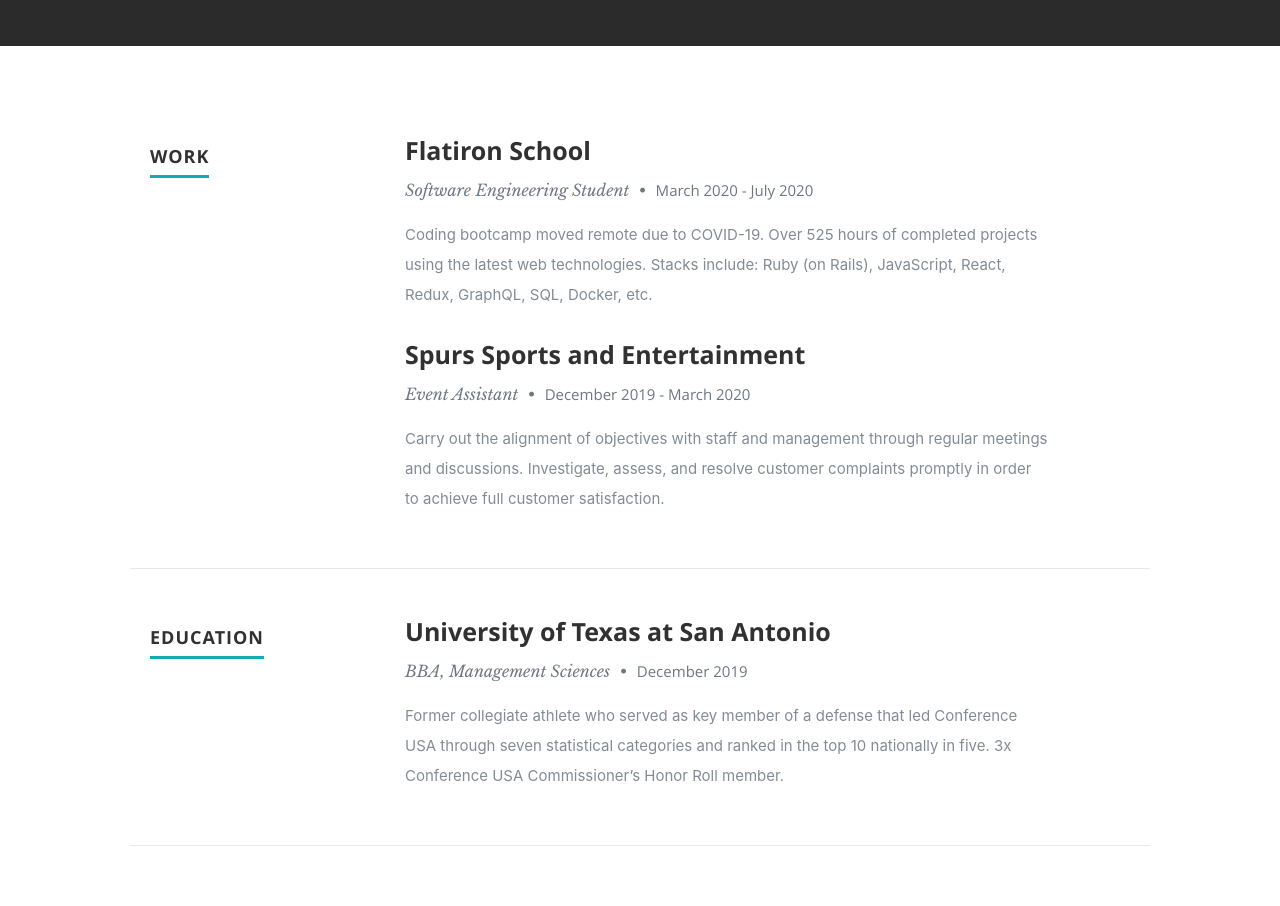
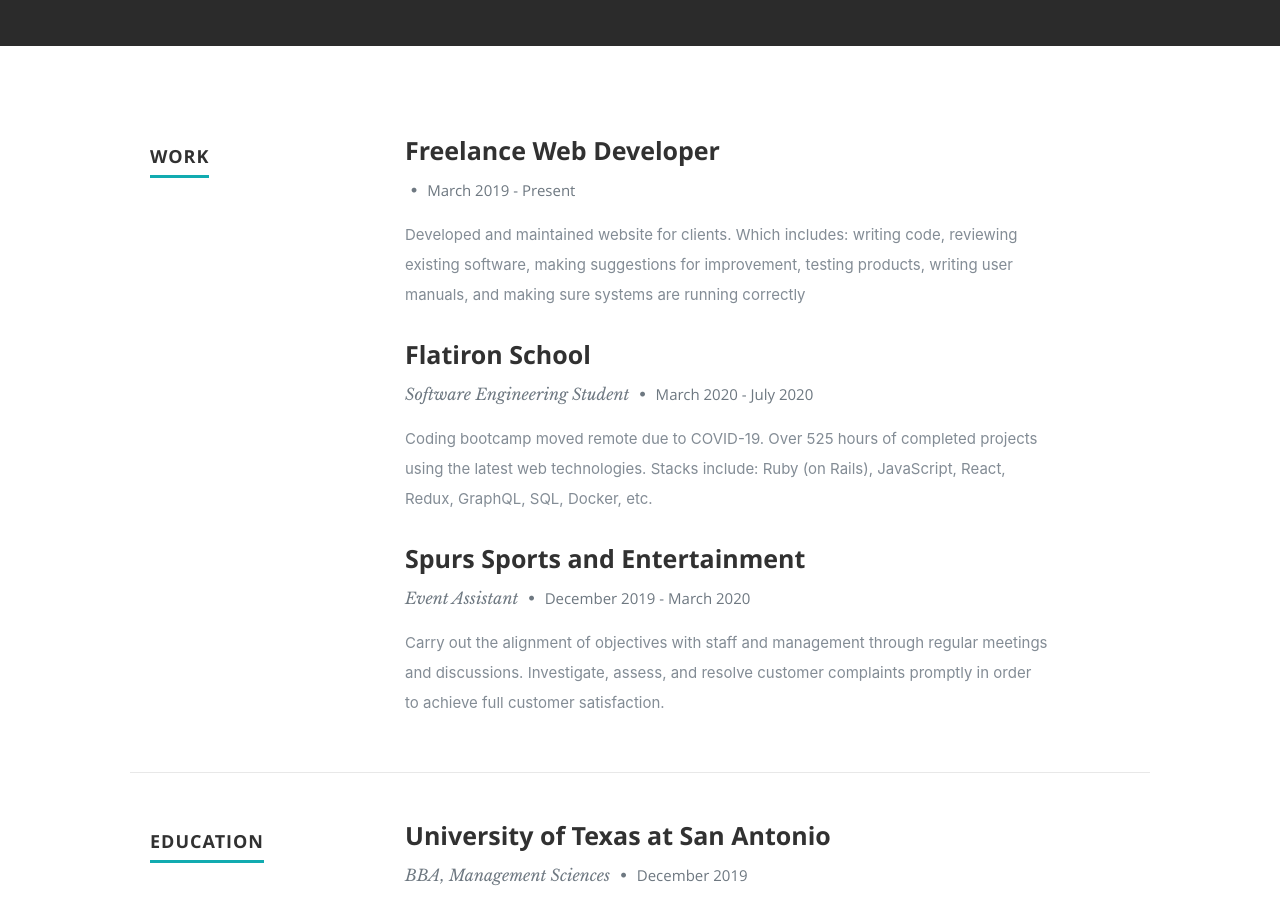
Before and after one commit to ljackson96/ljackson96.github.io, a React (Create React App) app: page / in a window 1280 px wide. Shown: the part 1660-2566 px from the top of the page. Built offline with nearby package versions, Linux system fonts and the light colour scheme.

Commit message:
now resume.js done

```diff
--- a/src/components/Resume.js
+++ b/src/components/Resume.js
@@ -13,6 +13,21 @@
             </h1>
           </div>
           <div className="nine columns main-col">
+            <div className="row item">
+              <div className="twelve columns">
+                <h3>Freelance Web Developer</h3>
+                <p className="info">
+                  <span>•</span> <em className="date">March 2019 - Present</em>
+                </p>
+                <p>
+                  Developed and maintained website for clients. Which includes:
+                  writing code, reviewing existing software, making suggestions
+                  for improvement, testing products, writing user manuals, and
+                  making sure systems are running correctly
+                </p>
+              </div>
+            </div>{" "}
+            {/* item end */}
             <div className="row item">
               <div className="twelve columns">
                 <h3>Flatiron School</h3>
```
